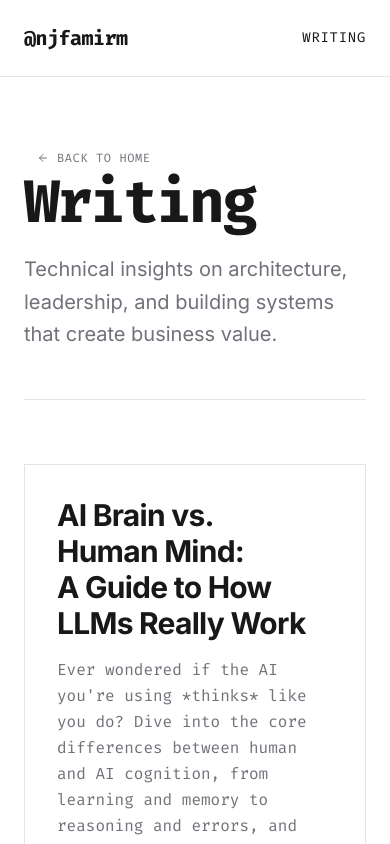
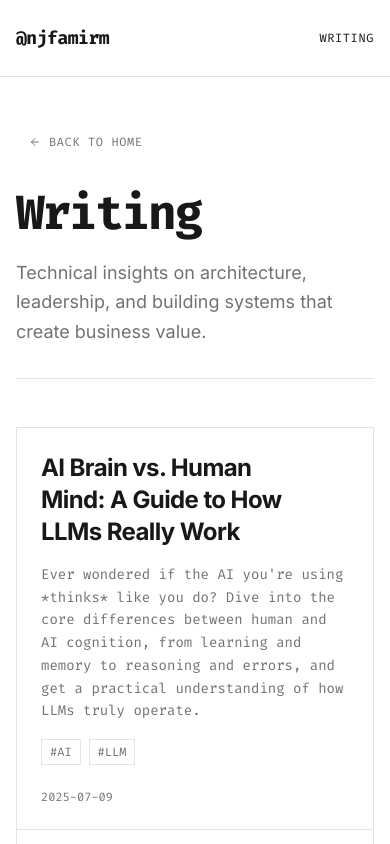
Before and after one commit to njfamirm/blog, a Next.js app: page /en/blog in a window 390 px wide. Shown: the top 844 px of the page. Built offline with nearby package versions, Linux system fonts and the light colour scheme.

Commit message:
style: enhance responsive layout and typography across blog and main pages.

```diff
--- a/app/[lang]/blog/page.tsx
+++ b/app/[lang]/blog/page.tsx
@@ -8,15 +8,15 @@ export default function BlogPage() {
     <div className="min-h-screen selection:bg-foreground selection:text-background">
       {/* Header */}
       <header className="border-b border-border">
-        <div className="container mx-auto px-6 py-6">
+        <div className="container mx-auto px-4 sm:px-6 py-6">
           <div className="flex items-center justify-between">
-            <Link href="/" className="text-xl font-bold tracking-tight font-mono">
+            <Link href="/" className="text-lg sm:text-xl font-bold tracking-tight font-mono">
               @njfamirm
             </Link>
-            <nav className="flex items-center gap-8">
+            <nav className="flex items-center gap-4 sm:gap-8">
               <Link
                 href="/en/blog"
-                className="font-mono text-sm uppercase tracking-wider text-primary"
+                className="font-mono text-xs sm:text-sm uppercase tracking-wider text-primary"
               >
                 Writing
               </Link>
@@ -26,22 +26,22 @@ export default function BlogPage() {
       </header>
 
       {/* Main Content */}
-      <main className="container mx-auto px-6 py-16 max-w-5xl">
+      <main className="container mx-auto px-4 sm:px-6 py-12 md:py-16 max-w-5xl">
         {/* Back Link */}
         <Link
           href="/"
-          className="inline-flex items-center gap-2 font-mono text-xs uppercase tracking-wider text-muted-foreground hover:bg-foreground hover:text-background transition-none duration-0 px-3 py-2 border border-transparent hover:border-foreground"
+          className="inline-flex items-center gap-2 font-mono text-xs uppercase tracking-wider text-muted-foreground hover:bg-foreground hover:text-background transition-none duration-0 px-3 py-2 border border-transparent hover:border-foreground mb-8 md:mb-12"
         >
           <ArrowLeft className="h-3 w-3" />
           Back to Home
         </Link>
 
         {/* Page Header */}
-        <div className="mb-16 border-b border-border pb-12">
-          <h1 className="text-6xl md:text-8xl font-black tracking-tighter mb-6 leading-[0.9] font-mono">
+        <div className="mb-12 md:mb-16 border-b border-border pb-8 md:pb-12">
+          <h1 className="text-5xl sm:text-6xl md:text-7xl lg:text-8xl font-black tracking-tighter mb-6 leading-[0.9] font-mono text-balance">
             Writing
           </h1>
-          <p className="text-xl text-muted-foreground max-w-2xl leading-relaxed">
+          <p className="text-lg md:text-xl text-muted-foreground max-w-2xl leading-relaxed">
             Technical insights on architecture, leadership, and building systems that create business value.
           </p>
         </div>
@@ -52,14 +52,14 @@ export default function BlogPage() {
             <Link
               key={post.slug}
               href={`/en/blog/${post.slug}`}
-              className="group block p-8 md:p-12 hover:bg-foreground hover:text-background transition-none duration-0"
+              className="group block p-6 md:p-12 hover:bg-foreground hover:text-background transition-none duration-0"
             >
               <div className="flex flex-col md:flex-row md:items-baseline md:justify-between gap-6">
                 <div className="max-w-4xl">
-                  <h2 className="text-3xl md:text-5xl font-bold tracking-tight mb-4 text-balance group-hover:text-background">
+                  <h2 className="text-2xl sm:text-3xl md:text-4xl lg:text-5xl font-bold tracking-tight mb-4 text-balance group-hover:text-background">
                     {post.title}
                   </h2>
-                  <p className="text-muted-foreground font-mono text-base md:text-lg leading-relaxed group-hover:text-background/80 max-w-2xl">
+                  <p className="text-muted-foreground font-mono text-sm md:text-base lg:text-lg leading-relaxed group-hover:text-background/80 max-w-2xl">
                     {post.summary}
                   </p>
                   {/* Tags */}
@@ -76,7 +76,7 @@ export default function BlogPage() {
                     </div>
                   )}
                 </div>
-                <div className="flex flex-col items-end gap-2 font-mono text-sm md:text-base opacity-60 group-hover:opacity-100 group-hover:text-background whitespace-nowrap">
+                <div className="flex flex-col items-start md:items-end gap-2 font-mono text-xs md:text-sm lg:text-base opacity-60 group-hover:opacity-100 group-hover:text-background whitespace-nowrap">
                   <time>{post.date}</time>
                 </div>
               </div>
@@ -87,12 +87,12 @@ export default function BlogPage() {
 
       {/* Footer */}
       <footer className="border-t border-border mt-24">
-        <div className="container mx-auto px-6 py-8">
-          <div className="flex items-center justify-between">
-            <p className="font-mono text-xs text-muted-foreground">
+        <div className="container mx-auto px-4 sm:px-6 py-8">
+          <div className="flex flex-col md:flex-row items-center justify-between gap-4">
+            <p className="font-mono text-[10px] sm:text-xs text-muted-foreground text-center md:text-left">
               © 2024 Amir Mohammad Najafi. Building systems that matter.
             </p>
-            <p className="font-mono text-xs text-muted-foreground">
+            <p className="font-mono text-[10px] sm:text-xs text-muted-foreground">
               ARCHITECT → ENGINEER → HUMAN
             </p>
           </div>
--- a/app/page.tsx
+++ b/app/page.tsx
@@ -18,14 +18,14 @@ export default function Page() {
           Content: Architecting Clarity. Shipping Value. @njfamirm
           INTERACTION: STATIC (No hover effect).
         */}
-        <section className="md:col-span-8 bg-background p-8 flex flex-col justify-between min-h-[50vh]">
+        <section className="md:col-span-8 bg-background p-6 md:p-8 flex flex-col justify-between min-h-[50vh]">
           <div className="flex-1 flex flex-col justify-center">
-            <h1 className="text-6xl md:text-[8rem] font-black tracking-tighter leading-[0.8] mb-8 uppercase text-balance">
+            <h1 className="text-5xl sm:text-6xl md:text-7xl lg:text-[8rem] font-black tracking-tighter leading-[0.8] mb-8 uppercase text-balance">
               Architecting <br /> Clarity.
             </h1>
           </div>
           <div className="border-t border-border pt-8 mt-8">
-            <p className="text-xl md:text-2xl max-w-[60ch] leading-relaxed font-mono">
+            <p className="text-lg md:text-xl lg:text-2xl max-w-[60ch] leading-relaxed font-mono">
               Shipping Value.
               <br />
               Amir Mohammad Najafi (@njfamirm).
@@ -40,8 +40,8 @@ export default function Page() {
           Content: Minimalist grid of links. Monospace only.
           INTERACTION: INDIVIDUAL LINKS HOVER ONLY (Hard Invert).
         */}
-        <section className="md:col-span-4 bg-background flex flex-col border-l border-border h-full">
-          <div className="p-8 border-b border-border bg-background">
+        <section className="md:col-span-4 bg-background flex flex-col border-t md:border-t-0 md:border-l border-border h-full">
+          <div className="p-6 md:p-8 border-b border-border bg-background">
             <span className="font-mono text-xs uppercase tracking-widest text-muted-foreground">[CONNECT]</span>
           </div>
 
@@ -57,7 +57,7 @@ export default function Page() {
                 href={link.href}
                 target={link.label.startsWith('njfamirm@') ? '_self' : '_blank'}
                 rel="noopener noreferrer"
-                className="flex-1 flex items-center p-8 font-mono text-base border-b border-border last:border-b-0 hover:bg-foreground hover:text-background transition-none duration-0"
+                className="flex-1 flex items-center p-6 md:p-8 font-mono text-sm md:text-base border-b border-border last:border-b-0 hover:bg-foreground hover:text-background transition-none duration-0 break-all sm:break-normal"
               >
                 {link.label}
               </a>
@@ -71,7 +71,7 @@ export default function Page() {
           INTERACTION: HOVER (Hard Invert).
         */}
         <section className="md:col-span-12 bg-background border-t border-border">
-          <div className="p-8 border-b border-border bg-background">
+          <div className="p-6 md:p-8 border-b border-border bg-background">
             <h2 className="font-mono text-xs uppercase tracking-widest text-muted-foreground">Recent Writing</h2>
           </div>
           <div className="grid grid-cols-1 divide-y divide-border">
@@ -79,14 +79,14 @@ export default function Page() {
               <Link
                 key={post.slug}
                 href={`/en/blog/${post.slug}`}
-                className="group block p-8 md:p-12 hover:bg-foreground hover:text-background transition-none duration-0"
+                className="group block p-6 md:p-12 hover:bg-foreground hover:text-background transition-none duration-0"
               >
                 <div className="flex flex-col md:flex-row md:items-baseline md:justify-between gap-6">
                   <div className="max-w-4xl">
-                    <h2 className="text-3xl md:text-5xl font-bold tracking-tight mb-4 text-balance group-hover:text-background">
+                    <h2 className="text-2xl sm:text-3xl md:text-4xl lg:text-5xl font-bold tracking-tight mb-4 text-balance group-hover:text-background">
                       {post.title}
                     </h2>
-                    <p className="text-muted-foreground font-mono text-base md:text-lg leading-relaxed group-hover:text-background/80 max-w-2xl">
+                    <p className="text-muted-foreground font-mono text-sm md:text-base lg:text-lg leading-relaxed group-hover:text-background/80 max-w-2xl">
                       {post.summary}
                     </p>
                     {/* Tags */}
@@ -103,7 +103,7 @@ export default function Page() {
                       </div>
                     )}
                   </div>
-                  <div className="flex flex-col items-end gap-2 font-mono text-sm md:text-base opacity-60 group-hover:opacity-100 group-hover:text-background whitespace-nowrap">
+                  <div className="flex flex-col items-start md:items-end gap-2 font-mono text-xs md:text-sm lg:text-base opacity-60 group-hover:opacity-100 group-hover:text-background whitespace-nowrap">
                     <time>{post.date}</time>
                   </div>
                 </div>
```
Also changed, not shown: app/[lang]/blog/[slug]/page.tsx (+17 -17 lines).
